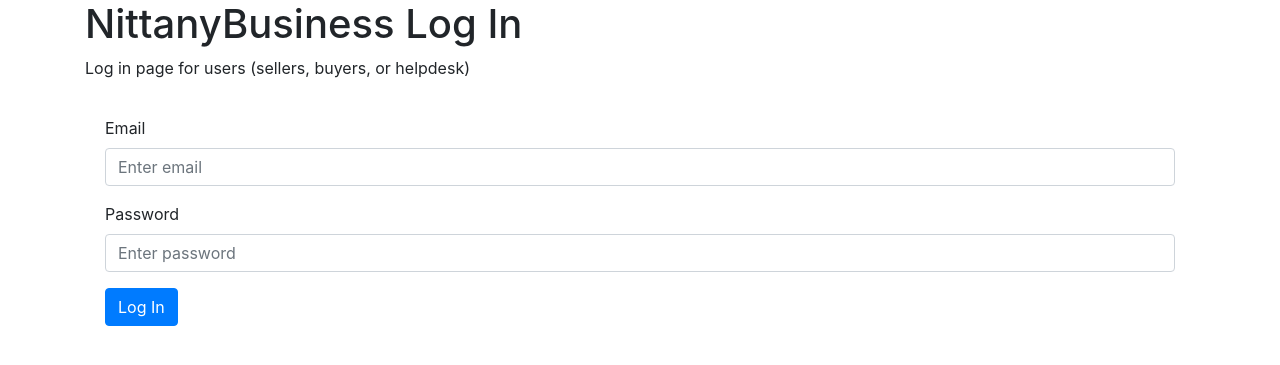
After one commit to BryanShabroski2/WangChiensWarriors, a Flask app: template templates/old_index.html in a window 1280 px wide. The commit adds this page. Shown: the top 365 px of the page. Run offline with Flask 3, Linux system fonts and the light colour scheme; the template is opened without the code that fills it, so the values that code supplies are empty; some libraries are stand-ins or nearby versions.

Commit message:
Implemented login validation on backend

```diff
--- a/app.py
+++ b/app.py
@@ -1,16 +1,45 @@
-from flask import Flask, render_template
+from flask import Flask, render_template, request, redirect, url_for
+import sqlite3
+from werkzeug.security import check_password_hash
 
 app = Flask(__name__)
 
+db_path = 'WCW.sqlite'
 
 @app.route('/')
 def index():
     return render_template('index.html')
 
-
 @app.route('/success')
 def success():
     return render_template('success.html')
 
+# Form POST endpoint
+@app.route('/login', methods=['POST'])
+def login():
+    email = request.form['Email']
+    password = request.form['Password']
+
+    connection = sqlite3.connect(db_path)
+    cursor = connection.cursor()
+
+    # Fetch the user by email
+    cursor.execute('SELECT hashed_password FROM users WHERE email = ?', (email,))
+    # Result is the hashed password if the email is registered, empty otherwise
+    result = cursor.fetchone()
+    connection.close()
+
+    if result is None:
+        return render_template('index.html', error='Invalid email or password.')
+
+    hashed_password = result[0]
+
+    # Check hash via imported function
+    if check_password_hash(hashed_password, password):
+        return redirect(url_for('success'))
+    else:
+        # Use the same error for wrong email and password for better security
+        return render_template('index.html', error='Invalid email or password.')
+
 if __name__ == '__main__':
-    app.run()
+    app.run(debug=True)
--- /dev/null
+++ b/templates/old_index.html
@@ -0,0 +1,82 @@
+<!DOCTYPE html>
+<html lang="en" dir="ltr">
+<head>
+    <meta charset="utf-8">
+    <meta name="viewport" content="width=device-width, initial-scale=1">
+    <link rel="stylesheet" href="https://stackpath.bootstrapcdn.com/bootstrap/4.4.1/css/bootstrap.min.css"
+          integrity="sha384-Vkoo8x4CGsO3+Hhxv8T/Q5PaXtkKtu6ug5TOeNV6gBiFeWPGFN9MuhOf23Q9Ifjh" crossorigin="anonymous">
+    <title></title>
+</head>
+<body>
+<div class="container-sm">
+    <div>
+        <h1>NittanyBusiness Log In</h1>
+        <p>Log in page for users (sellers, buyers, or helpdesk)</p>
+    </div>
+    <div class="card-body">
+        <form action="/success">
+            <div class="form-group">
+                <label for="Email">Email</label>
+                <input type="email" id="Email" placeholder="Enter email" required class="form-control">
+            </div>
+            <div class="form-group">
+                <label for="Password">Password</label>
+                <input type="password" id="password" placeholder="Enter password" class="form-control">
+            </div>
+            <button type="submit" class="btn btn-primary">Log In</button>
+        </form>
+    </div>
+</div>
+<div class="modal" id="errorModal" tabindex="-1" role="dialog">
+  <div class="modal-dialog" role="document">
+    <div class="modal-content">
+      <div class="modal-header">
+        <h5 class="modal-title">Modal title</h5>
+        <button type="button" class="close" data-dismiss="modal" aria-label="Close">
+          <span aria-hidden="true">&times;</span>
+        </button>
+      </div>
+      <div class="modal-body">
+        <p>Invalid email or password. Please try again.</p>
+      </div>
+      <div class="modal-footer">
+        <button type="button" class="btn btn-secondary" data-dismiss="modal">Close</button>
+        <button type="button" class="btn btn-primary">Save changes</button>
+      </div>
+    </div>
+  </div>
+</div>
+
+<script src="https://code.jquery.com/jquery-3.4.1.slim.min.js"
+        integrity="sha384-J6qa4849blE2+poT4WnyKhv5vZF5SrPo0iEjwBvKU7imGFAV0wwj1yYfoRSJoZ+n"
+        crossorigin="anonymous"></script>
+<script src="https://cdn.jsdelivr.net/npm/popper.js@1.16.0/dist/umd/popper.min.js"
+        integrity="sha384-Q6E9RHvbIyZFJoft+2mJbHaEWldlvI9IOYy5n3zV9zzTtmI3UksdQRVvoxMfooAo"
+        crossorigin="anonymous"></script>
+<script src="https://stackpath.bootstrapcdn.com/bootstrap/4.4.1/js/bootstrap.min.js"
+        integrity="sha384-wfSDF2E50Y2D1uUdj0O3uMBJnjuUD4Ih7YwaYd1iqfktj0Uod8GCExl3Og8ifwB6"
+        crossorigin="anonymous"></script>
+<script src="https://stackpath.bootstrapcdn.com/bootstrap/4.4.1/js/bootstrap.min.js"
+        integrity="sha384-wfSDF2E50Y2D1uUdj0O3uMBJnjuUD4Ih7YwaYd1iqfktj0Uod8GCExl3Og8ifwB6"
+        crossorigin="anonymous"></script>
+
+<script>
+    document.getElementById("loginForm").addEventListener("submit", function(event) {
+        event.preventDefault(); // doesn't let the form submit until email/password validation
+
+        const email = document.getElementById("Email").value;
+        const password = document.getElementById("password").value;
+
+        // PLACEHOLDER!!! replace this with real backend validation
+        if (email !== "test@example.com" || password !== "password123") {
+            // Show the error popup
+            $('#errorModal').modal('show');
+        } else {
+            // redirects to success.html if successful
+            window.location.href = "success.html";
+        }
+    });
+</script>
+
+</body>
+</html>
```
Also changed, not shown: templates/index.html (+9 -55 lines).
